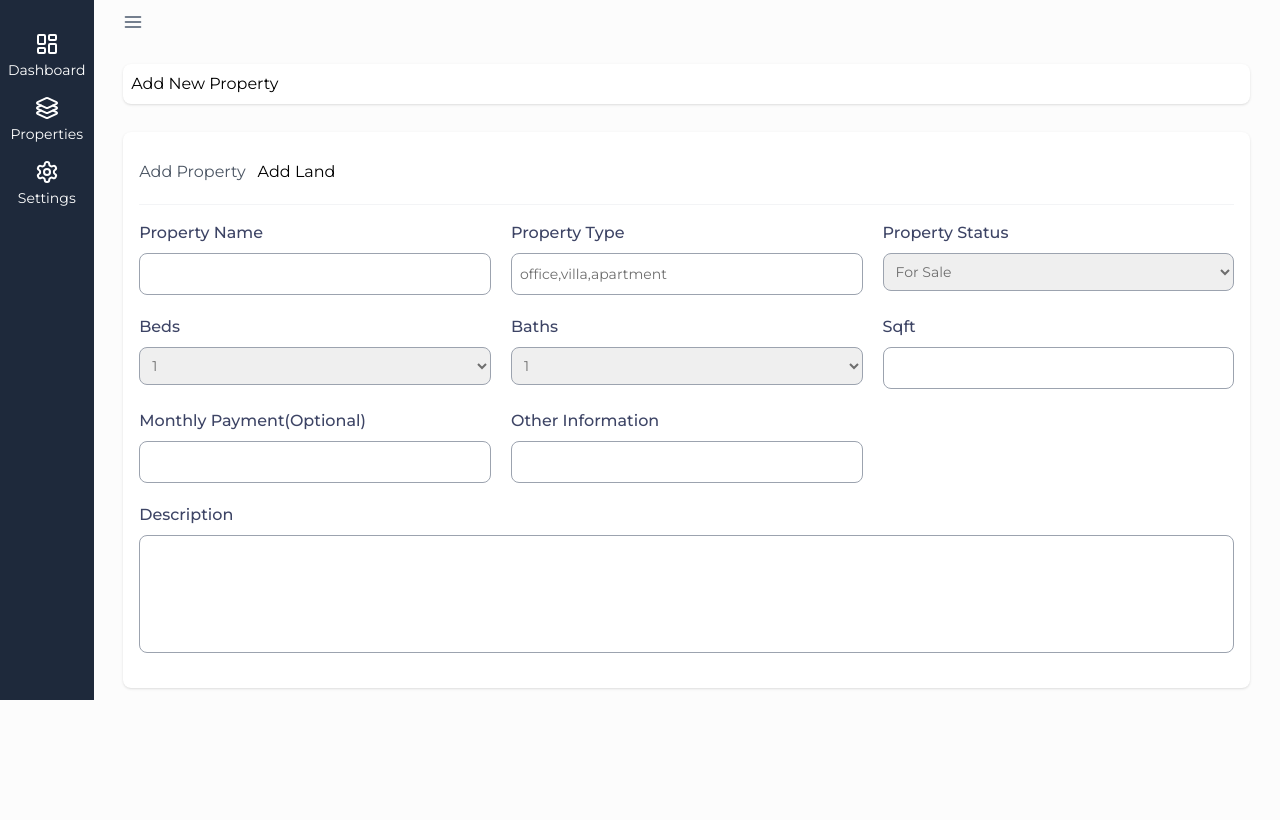
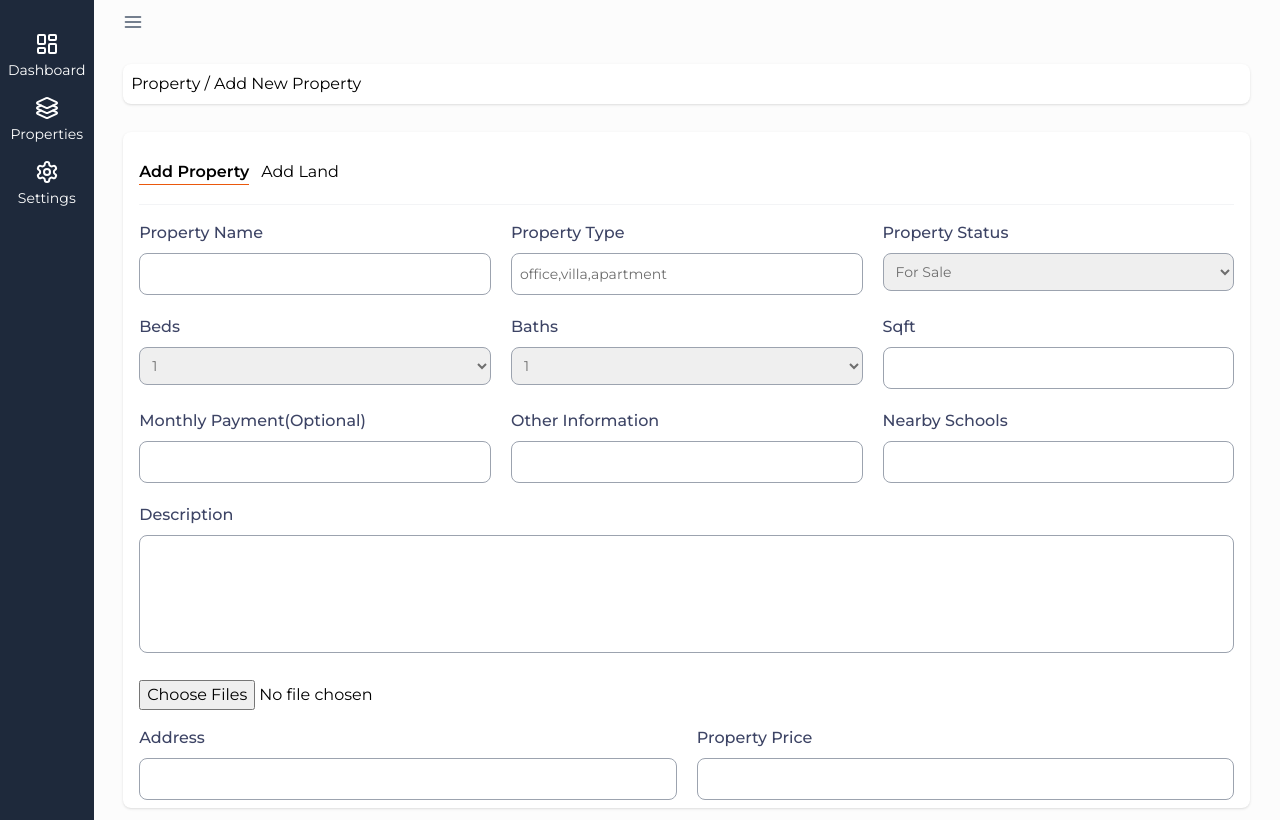
Before and after one commit to Demiladeala/real-estate-app, a Next.js app: page /admin in a window 1280 px wide. Built offline with nearby package versions, Linux system fonts and the light colour scheme.

Commit message:
create admin dashboard input

```diff
--- a/src/app/admin/page.tsx
+++ b/src/app/admin/page.tsx
@@ -46,15 +46,16 @@ const page = (props: Props) => {
                 className='cursor-pointer text-sm text-slate-600'/>
 
                 <div className='mt-8'>
-                  <h2 className='w-full bg-white p-2 rounded-lg shadow'>Add New Property</h2>
+                  <h2 className='w-full bg-white p-2 rounded-lg shadow'>Property / Add New Property</h2>
 
                   <main className='mt-7 w-full bg-white p-2 rounded-lg shadow lg:px-4'>
                     <div className="mt-5 flex items-center gap-3">
-                      <div className='relative'>
-                        <h2 className='text-gray-600'>Add Property</h2>
+                      <div className='relative cursor-pointer'>
+                        <h2 className='text-dark-800 font-semibold'>Add Property</h2>
+                        <Line className='absolute top-3 bg-orange-600'/>
                       </div>
 
-                      <div className='relative'>
+                      <div className='relative cursor-pointer'>
                         <h2>Add Land </h2>
                       </div>
                     </div>
@@ -119,6 +120,11 @@ const page = (props: Props) => {
                         <Input type='number' className='placeholder:text-sm placeholder:text-[#6e6e6e]' />
                       </div>
 
+                      <div>
+                        <h4 className='text-[#3d4465] font-medium'>Nearby Schools</h4>
+                        <Input type='text' className='placeholder:text-sm placeholder:text-[#6e6e6e]' />
+                      </div>
+
                     </div>
 
                     <div className='my-5'>
@@ -126,6 +132,28 @@ const page = (props: Props) => {
                         <textarea rows={5}  className='mt-2 w-full text-sm text-[#6e6e6e] p-2 rounded-lg border border-gray-400 outline-none placeholder:text-sm placeholder:text-[#6e6e6e] resize-none'>
 
                         </textarea>
+                    </div>
+
+                    <div>
+                    <input
+                      type="file"
+                      accept="image/*"
+                      multiple
+                    />
+                    </div>
+
+                    <div className='w-full mt-4 grid grid-cols-1 sm:grid-cols-2 gap-3 lg:gap-5'>
+
+                      <div>
+                        <h4 className='text-[#3d4465] font-medium'>Address</h4>
+                        <Input type='text' className='placeholder:text-sm placeholder:text-[#6e6e6e]' />
+                      </div>
+
+                      <div>
+                        <h4 className='text-[#3d4465] font-medium'>Property Price</h4>
+                        <Input type='number' className='placeholder:text-sm placeholder:text-[#6e6e6e]' />
+                      </div>
+
                     </div>
 
                   </main>
```
